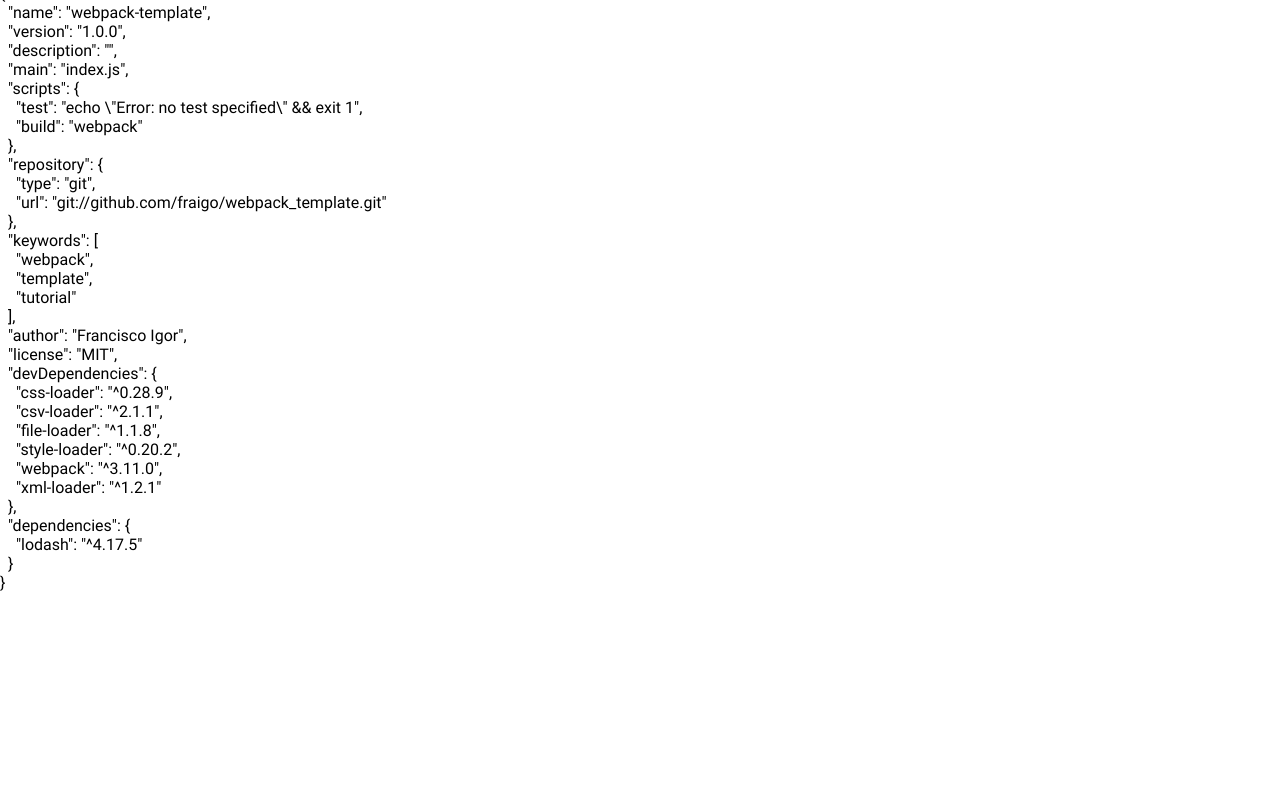
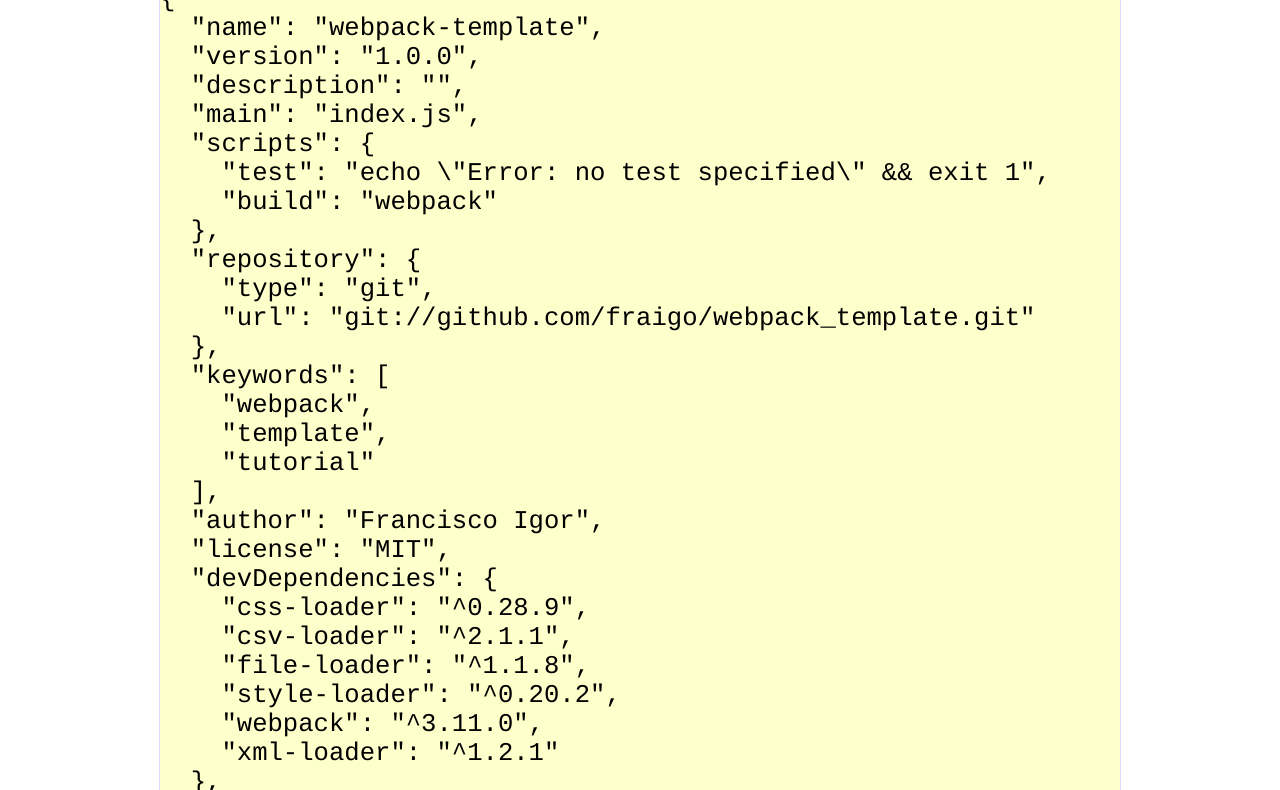
Before and after one commit to fraigo/webpack_template, a website built with webpack: page dist/index.html in a window 1280 px wide. Shown: the part 393-1183 px from the top of the page. Before the commit the page ends 985 px from the top, so only its background shows below. Built offline with nearby package versions, Linux system fonts and the light colour scheme.

Commit message:
Updated CSS for data code view

```diff
--- a/src/index.js
+++ b/src/index.js
@@ -19,17 +19,19 @@
   container.appendChild(element);
 
   var link=document.createElement("a");
-  link.href="https://github.com/fraigo/webpack_template/";
-  link.appendChild(imageIcon(GitHubIcon))
+	link.href="https://github.com/fraigo/webpack_template/";
+	link.appendChild(imageIcon(GitHubIcon))
 
   container.appendChild(link);
 
-  var code = document.createElement('div');
-  code.classList.add("code");
-  code.innerHTML=JSON.stringify(Data,null,2);
-  console.log(Data);
+  var codeContainer = document.createElement('div');
 
-  container.appendChild(code);
+  var code=document.createElement('div');
+	code.classList.add("code");
+	code.innerHTML=JSON.stringify(Data,null,2);
+	console.log(Data);
+	codeContainer.appendChild(code);
+  container.appendChild(codeContainer);
 
 
   return container;
--- a/src/style.css
+++ b/src/style.css
@@ -22,9 +22,14 @@
 }
 
 .code{
-	width:50%;
+	width:75%;
 	text-align:left;
 	white-space:pre-wrap;
+	display:inline-block;
+	background-color:#FFC;
+	border:1px solid #DDF;
+	font-family:Courier, fixed;
+	font-size:2vw;
 }
 
 .logo{
```
Also changed, not shown: dist/bundle.js.
